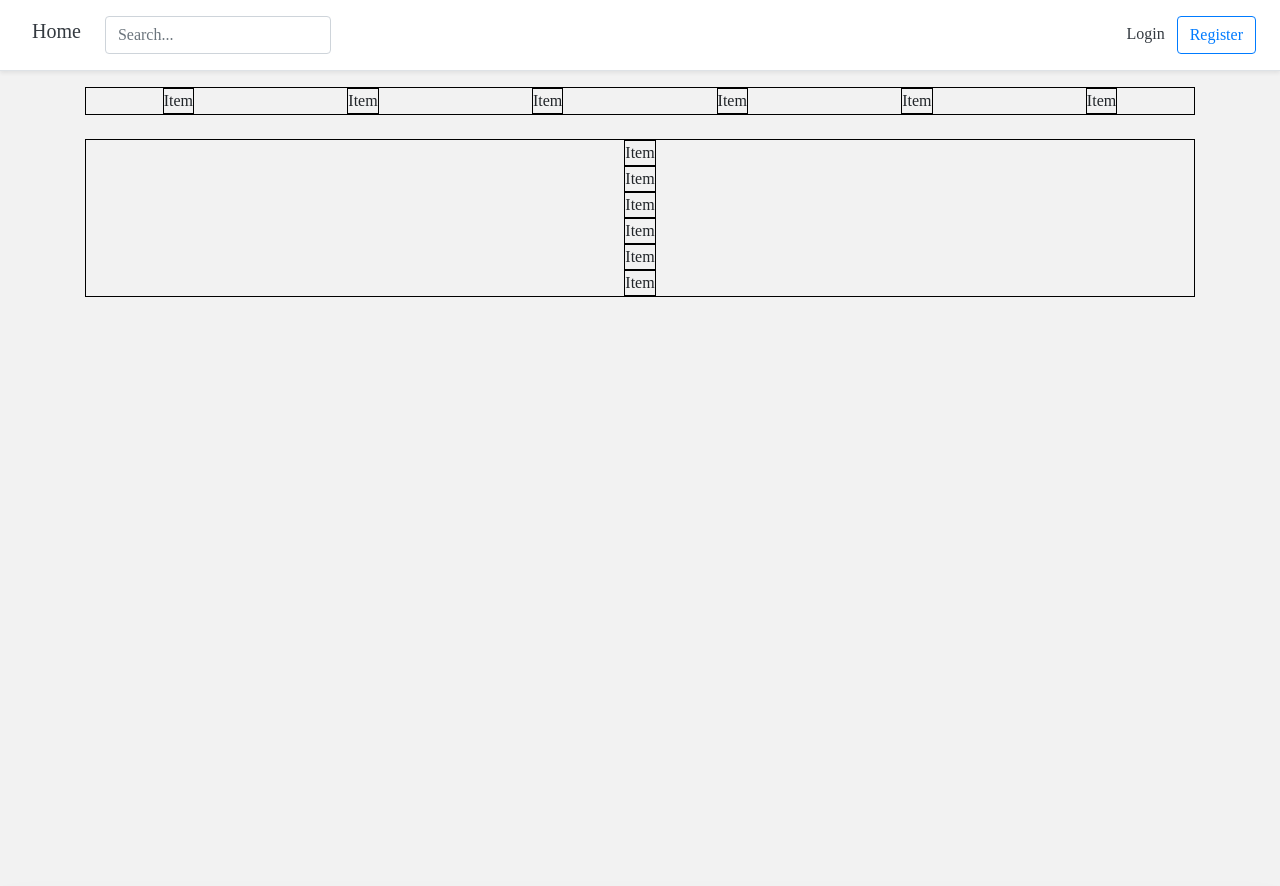
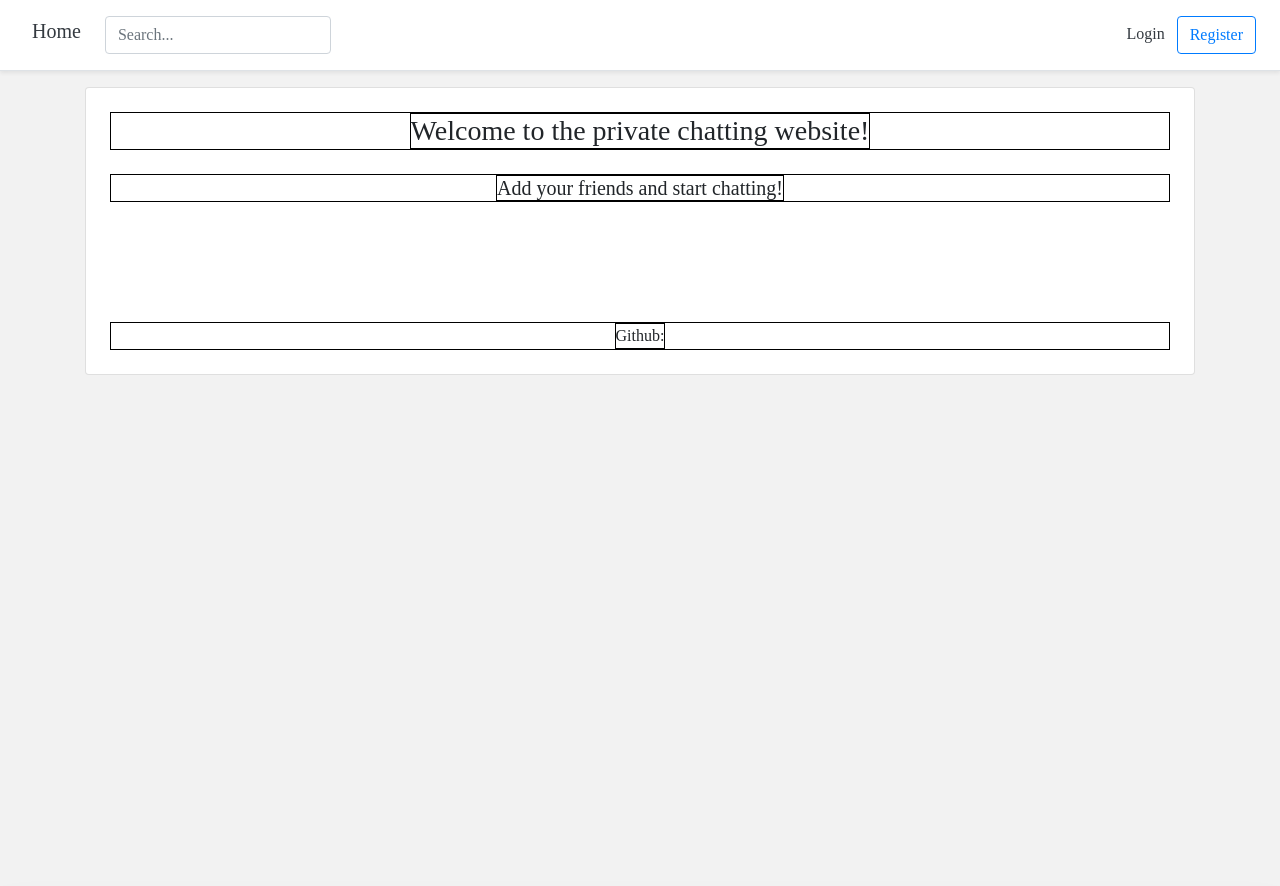
Before and after one commit to SaudAlowein/PrivateChatting, a Django app: page / in a window 1280 px wide. Shown: the top 886 px of the page. Run offline with Django 3.2, Linux system fonts and the light colour scheme; some libraries are stand-ins or nearby versions.

Commit message:
stable version.

```diff
--- a/account/templates/login.html
+++ b/account/templates/login.html
@@ -33,7 +33,6 @@
 		  <div class="card-body">
 		    <form class="form-signin" method="post">{% csrf_token %}
 				<div class="d-flex flex-column pb-3">
-				<img class="img-fluid mx-auto d-block" src="{% static 'MoreImages/logo.png' %}" alt="logo" width="72" height="72">
 				</div>
 				<input type="email" name="email" id="inputEmail" class="form-control" placeholder="Email address" required autofocus>
 
--- a/account/templates/register.html
+++ b/account/templates/register.html
@@ -24,7 +24,7 @@
     border-bottom-left-radius: 0;
   }
   .form-signin input[type="password"] {
-    margin-bottom: -1px;
+    margin-bottom: 10px;
     border-top-left-radius: 0;
     border-top-right-radius: 0;
   }
@@ -38,7 +38,6 @@
 		  <div class="card-body">
 		    <form class="form-signin" method="post">{% csrf_token %}
 				<div class="d-flex flex-column pb-3">
-				<img class="img-fluid mx-auto d-block" src="{% static 'MoreImages/logo.png' %}" alt="logo" width="72" height="72">
 				</div>
 				<input type="email" name="email" id="inputEmail" class="form-control" placeholder="Email address" required autofocus>
 
--- a/personal/templates/home.html
+++ b/personal/templates/home.html
@@ -11,26 +11,22 @@
         border: 1px solid black;
     }
 </style>
-
 <div class="container">
-    <div class="my-grid d-flex flex-row">
-        <p class="my-grid-item m-auto">Item</p>
-        <p class="my-grid-item m-auto">Item</p>
-        <p class="my-grid-item m-auto">Item</p>
-        <p class="my-grid-item m-auto">Item</p>
-        <p class="my-grid-item m-auto">Item</p>
-        <p class="my-grid-item m-auto">Item</p>
+    <div class="main d-none d-md-flex flex-column">
+        <div class="card p-4">
+            <div class="my-grid d-flex flex-row">
+        <h3 class="my-grid-item m-auto">Welcome to the private chatting website!</h3>
     </div>
 
     <div class="my-grid d-flex flex-column mt-4">
-        <p class="my-grid-item m-auto">Item</p>
-        <p class="my-grid-item m-auto">Item</p>
-        <p class="my-grid-item m-auto">Item</p>
-        <p class="my-grid-item m-auto">Item</p>
-        <p class="my-grid-item m-auto">Item</p>
-        <p class="my-grid-item m-auto">Item</p>
+        <h5 class="my-grid-item m-auto">Add your friends and start chatting!</h5>
+            </div>
+    <br><br><br><br>
+        <div class="my-grid d-flex flex-column mt-4">
+            <p class="my-grid-item m-auto">Github:</p>
+            </div>
+        </a>
     </div>
-
 </div>
 
 {% endblock content %}
```
Also changed, not shown: media_cdn/MoreImages/logo.png (deleted), static/MoreImages/logo.png (deleted), 1 other file.
